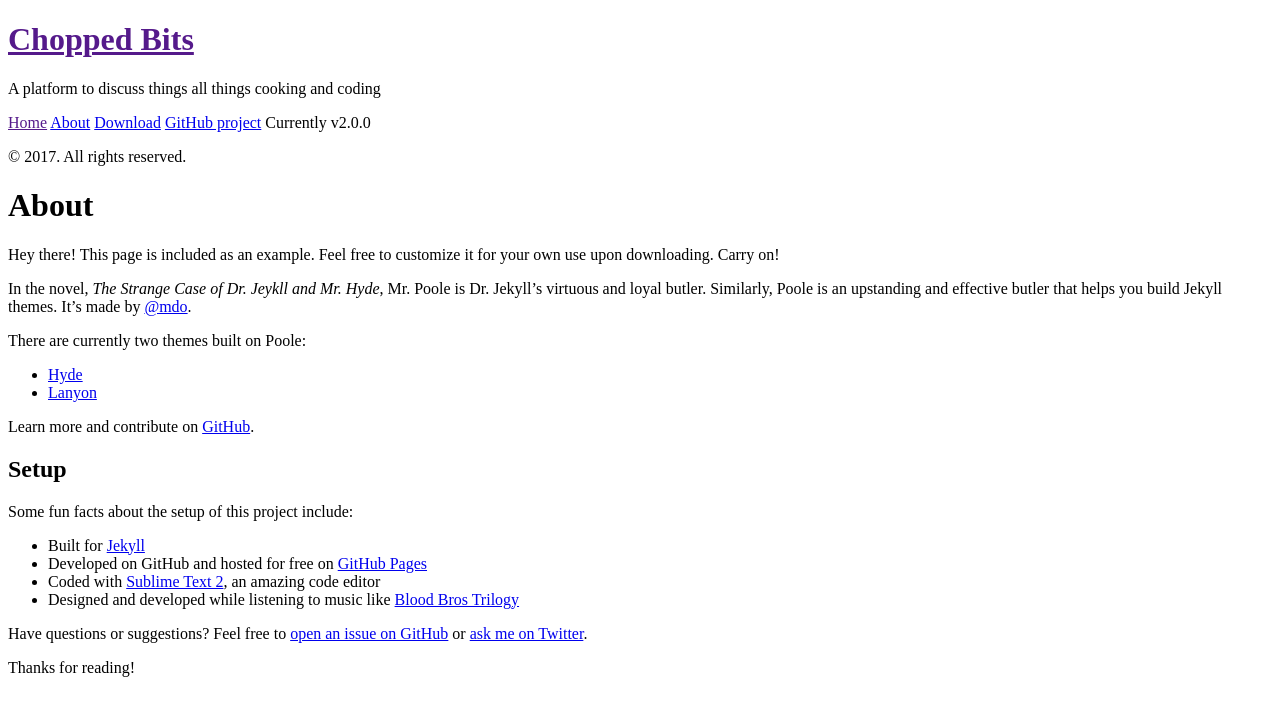
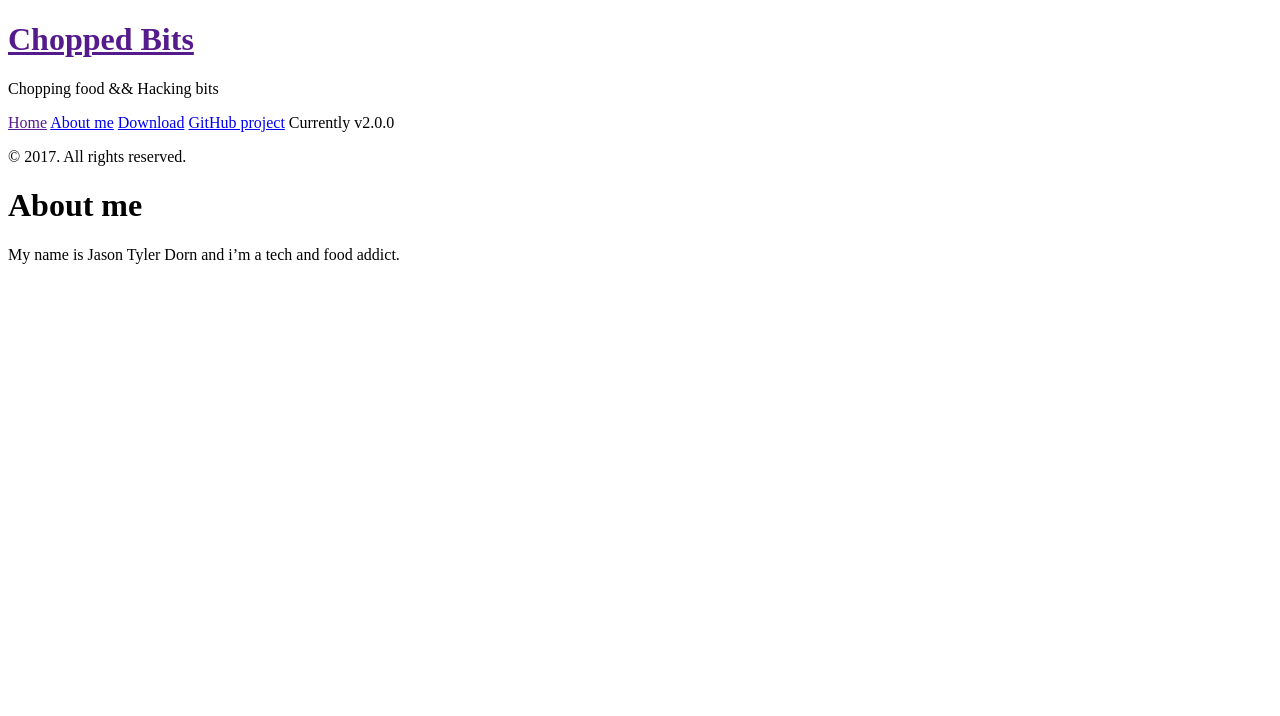
Before and after one commit to Apollo701/apollo701.github.io, a Jekyll site: the page built from about.md, in a window 1280 px wide. Shown: the top 716 px of the page. Built offline with Jekyll 4.4.1, drawn with Linux system fonts in a browser that asks for light colours; Markdown is read by kramdown in place of the engine named in the settings.

Commit message:
Clean up information

```diff
--- a/_config.yml
+++ b/_config.yml
@@ -8,7 +8,7 @@ highlighter:      pygments
 # Setup
 title:            Chopped Bits
 tagline:          'Cooking to coding'
-description:      'A platform to discuss things all things cooking and coding'
+description:      'Chopping food && Hacking bits'
 url:              http://choppedbits.com
 paginate:            5
 baseurl:             /
--- a/about.md
+++ b/about.md
@@ -1,30 +1,6 @@
 ---
 layout: page
-title: About
+title: About me
 ---
 
-<p class="message">
-  Hey there! This page is included as an example. Feel free to customize it for your own use upon downloading. Carry on!
-</p>
-
-In the novel, *The Strange Case of Dr. Jeykll and Mr. Hyde*, Mr. Poole is Dr. Jekyll's virtuous and loyal butler. Similarly, Poole is an upstanding and effective butler that helps you build Jekyll themes. It's made by [@mdo](https://twitter.com/mdo).
-
-There are currently two themes built on Poole:
-
-* [Hyde](http://hyde.getpoole.com)
-* [Lanyon](http://lanyon.getpoole.com)
-
-Learn more and contribute on [GitHub](https://github.com/poole).
-
-## Setup
-
-Some fun facts about the setup of this project include:
-
-* Built for [Jekyll](http://jekyllrb.com)
-* Developed on GitHub and hosted for free on [GitHub Pages](https://pages.github.com)
-* Coded with [Sublime Text 2](http://sublimetext.com), an amazing code editor
-* Designed and developed while listening to music like [Blood Bros Trilogy](https://soundcloud.com/maddecent/sets/blood-bros-series)
-
-Have questions or suggestions? Feel free to [open an issue on GitHub](https://github.com/poole/issues/new) or [ask me on Twitter](https://twitter.com/mdo).
-
-Thanks for reading!
+My name is Jason Tyler Dorn and i'm a tech and food addict.
```
Also changed, not shown: _posts/2012-02-06-whats-jekyll.md (deleted, +0 -12 lines), _posts/2012-02-07-example-content.md (deleted, +0 -138 lines), _posts/2013-12-28-introducing-hyde.md (deleted, +0 -37 lines).
